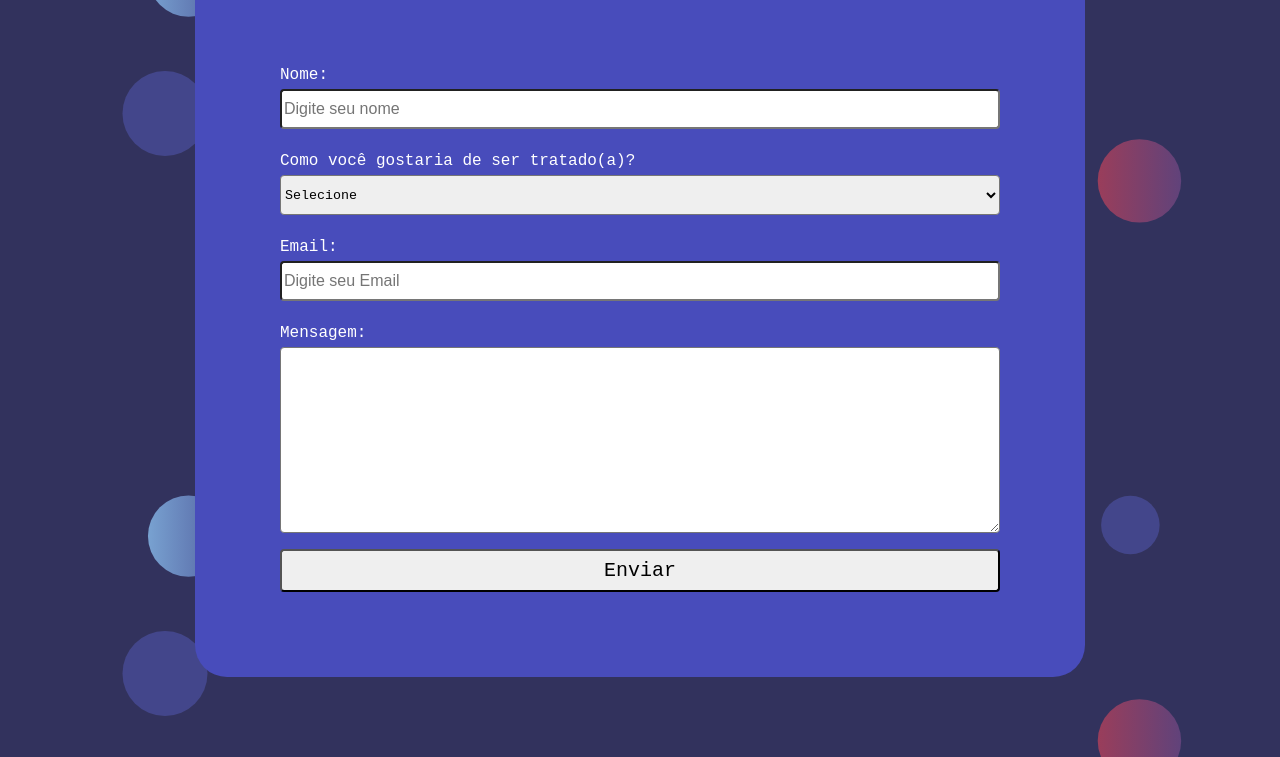
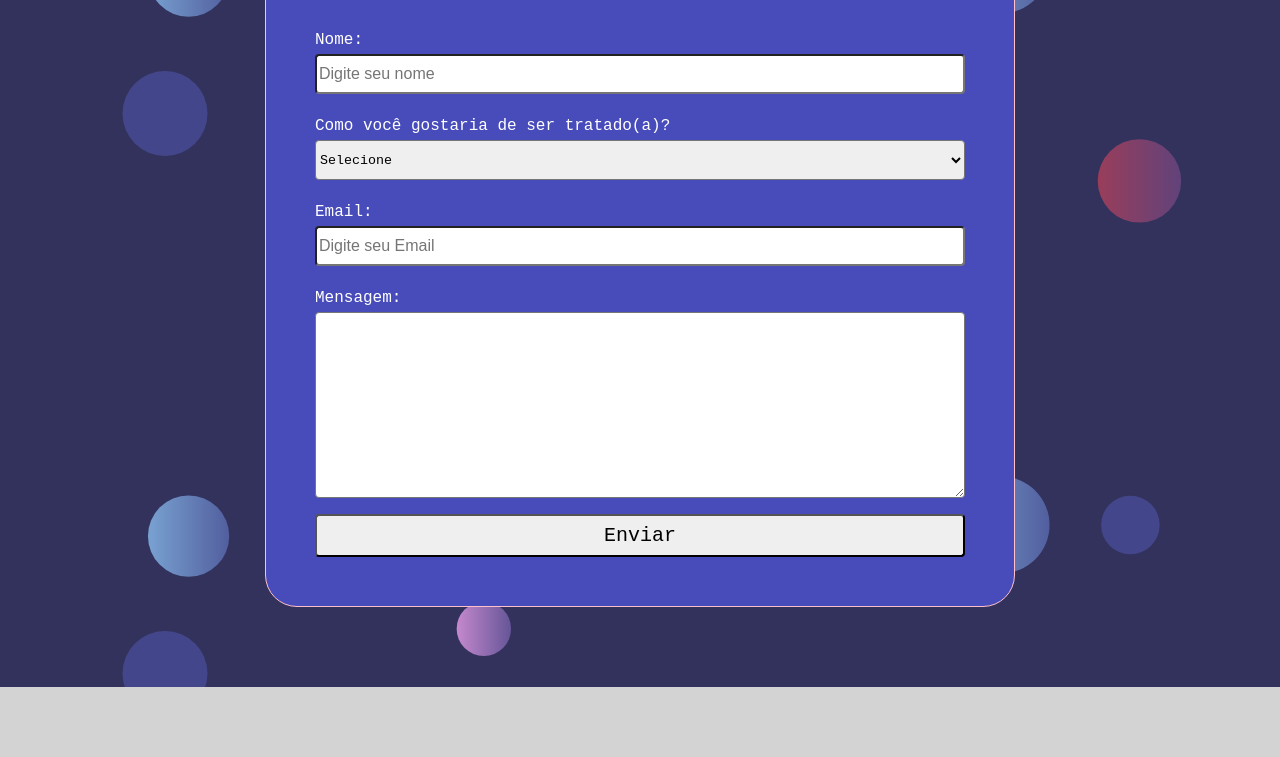
Before and after one commit to Gsantos99/formulario-envio, a plain HTML site: page index.html in a window 1280 px wide. Shown: the part 222-979 px from the top of the page. After the commit the page ends 909 px from the top, so only its background shows below. Drawn offline with Linux system fonts and the light colour scheme; a web font is replaced by a local one.

Commit message:
Update CSS

```diff
--- a/style/style.css
+++ b/style/style.css
@@ -6,6 +6,7 @@
 
 * {
   font-family: 'Martian Mono', monospace;
+  box-sizing: border-box;
 }
 
 body {
@@ -15,14 +16,15 @@ body {
 
 main {
   background-color: var(--primary-color);
-  width: max-content;
-  height: max-content;
-  margin-top: 20rem;
+  width: 750px;
   margin: 5rem auto;
   border-radius: 2rem;
-  padding: 2.5rem;
+  padding: 1.5rem;
   color: var(--white-color);
+  border: 1px solid pink;
 }
+
+
 
 main > header > h1 {
   text-align: center;
@@ -31,10 +33,12 @@ main > header > h1 {
 }
 
 form {
+  /* border: 1px solid red; */
   margin: 0 auto;
-  width: 45rem;
+  width: 100%;
+  height: auto;
   display: flex;
-  padding: 45px;
+  padding: 25px;
   flex-direction: column;
 }
 
```
Also changed, not shown: 1 other file.
